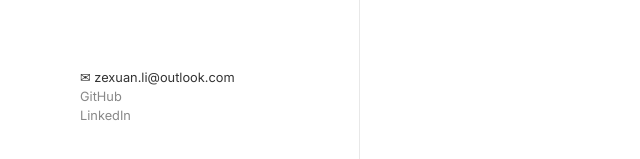
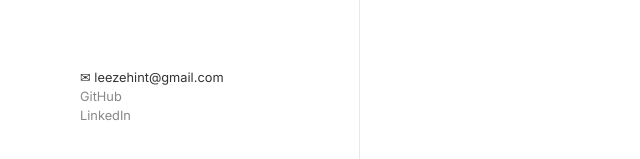
Before and after one commit to shawn924/shawn924.github.io, a plain HTML site: page index.html in a window 1280 px wide. Shown: the part 617-776 px from the top of the page, 0-640 px from the left. Drawn offline with Linux system fonts and the light colour scheme.

Commit message:
Fix email

```diff
--- a/index.html
+++ b/index.html
@@ -128,7 +128,7 @@ body {
       <p class="bio">I build ML systems, analyze financial &amp; spatial data, and fine-tune LLMs. Currently exploring RLHF at scale.</p>
     </div>
     <ul class="links">
-      <li>&#9993; zexuan.li@outlook.com</li>
+      <li>&#9993; leezehint@gmail.com</li>
       <li><a href="https://github.com/shawn924" target="_blank" rel="noopener">GitHub</a></li>
       <li><a href="https://www.linkedin.com/in/zexuan-li221" target="_blank" rel="noopener">LinkedIn</a></li>
     </ul>
```
